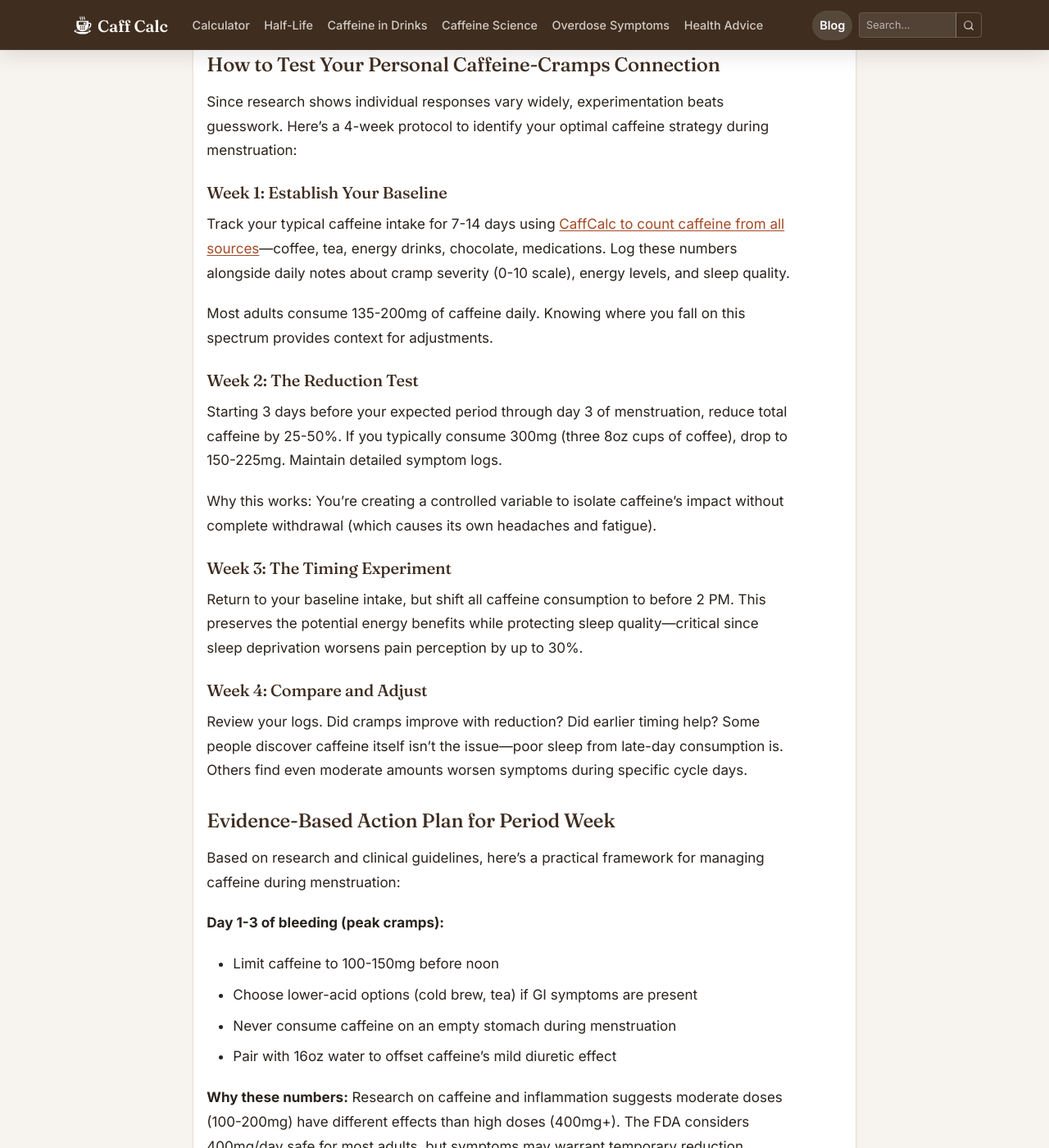
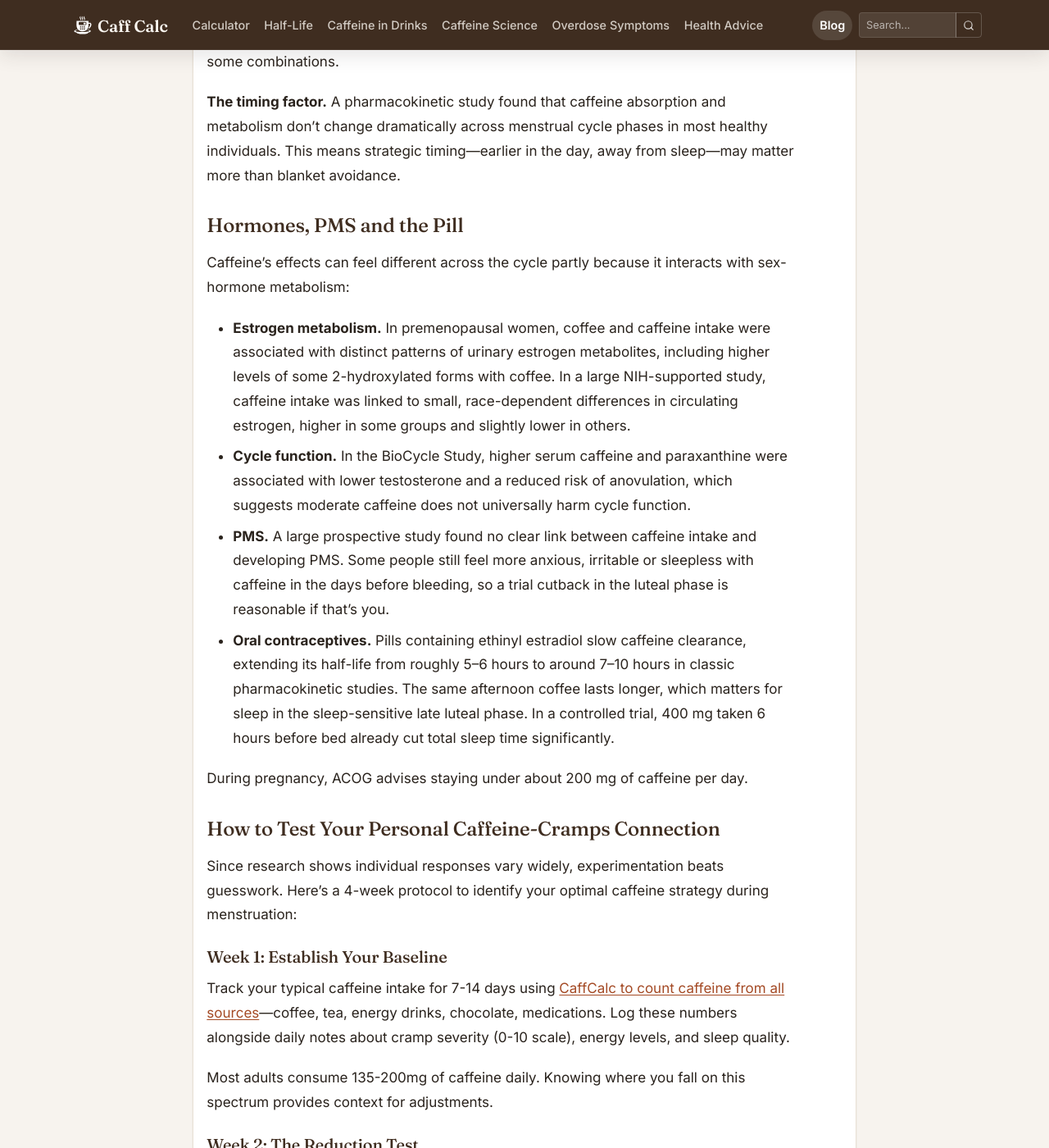
Before and after one commit to IUshakovsky/caff-calc, a Jekyll site: the page built from _posts/2025-11-20-caffeine-menstrual-cramps-relief-risk.md, in a window 1280 px wide and 1400 px high, scrolled down 2214 px. Shown: the whole window at 82% size. Built offline with Jekyll 4.4.1, drawn with Linux system fonts in a browser that asks for light colours; comment, search, counter and statistics services are not loaded; some of the changed text lies outside the part shown.

Commit message:
oct 1.2: merge menstrual cluster into caffeine-menstrual-cramps-relief-risk
Moves hormone metabolism, BioCycle, PMS, oral-contraceptive clearance
and the soda/dysmenorrhea study from caffeine-period-menstrual-cycle,
with sources, and redirects its URLs.

Co-Authored-By: Claude Opus 5.5 <noreply@anthropic.com>

```diff
--- a/_posts/2025-11-20-caffeine-menstrual-cramps-relief-risk.md
+++ b/_posts/2025-11-20-caffeine-menstrual-cramps-relief-risk.md
@@ -2,12 +2,16 @@
 layout: post
 title: "Caffeine and Menstrual Cramps: Relief or Risk?"
 date: 2025-11-20 03:00:00 +0000
-tags: [caffeine, menstrual health, cramps, PMS, health science]
+last_modified_at: 2026-10-13
+tags: [caffeine, menstrual health, cramps, PMS, health science, caffeine and period, menstrual cycle, caffeine intake, women's health]
 excerpt: "Does caffeine worsen menstrual cramps or could it offer relief? This science-backed guide weighs the evidence, explains mechanisms, and gives practical tips for managing period pain with caffeine in mind."
 image: "/assets/images/blog/caffeine-menstrual-cramps-relief-or-risk.jpg"
-redirect_from: /2025/11/20/caffeine-menstrual-cramps-relief-risk/
-drinks: [green-tea, starbucks-cold-brew]
-related_posts: [caffeine-period-menstrual-cycle, caffeine-migraine-triggers, caffeine-hormones-response, caffeine-menopause-managing-symptoms]
+redirect_from:
+  - /2025/11/20/caffeine-menstrual-cramps-relief-risk/
+  - /blog/caffeine-period-menstrual-cycle/
+  - /2026/03/04/caffeine-period-menstrual-cycle/
+drinks: [green-tea, starbucks-cold-brew, latte, decaf-coffee]
+related_posts: [caffeine-migraine-triggers, caffeine-hormones-response, caffeine-menopause-managing-symptoms]
 ---
 
 
@@ -29,6 +33,8 @@ A large-scale study published in the American Journal of Epidemiology found asso
 
 **Vascular constriction.** Caffeine narrows blood vessels, including those supplying the uterus. For some people, this vasoconstriction may intensify cramping or create a sensation of heaviness during menstruation.
 
+**Soda may matter more than coffee.** A 2019 cross-sectional study of young women in Shanghai found that frequent coffee, tea and especially sugary soda drinking were associated with more dysmenorrhea, while other observational studies find no strong link. Sugar, carbonation or other additives could be part of the soda signal; the design can't show cause and effect.
+
 **Sleep disruption cascade.** Poor sleep amplifies pain perception. Studies show caffeine consumed even 12 hours before bed can reduce total sleep time and disrupt sleep architecture—a problem when fatigue already accompanies your period.
 
 ### The Case For Strategic Caffeine Use
@@ -40,6 +46,17 @@ Menstrual symptoms extend beyond cramps: fatigue, brain fog, mood shifts, and he
 **Headache relief synergy.** Caffeine appears as an ingredient in several over-the-counter pain relievers for menstrual cramps and headaches. While caffeine alone isn't a treatment, research suggests it may enhance the effectiveness of NSAIDs by 40% in some combinations.
 
 **The timing factor.** A pharmacokinetic study found that caffeine absorption and metabolism don't change dramatically across menstrual cycle phases in most healthy individuals. This means strategic timing—earlier in the day, away from sleep—may matter more than blanket avoidance.
+
+## Hormones, PMS and the Pill
+
+Caffeine's effects can feel different across the cycle partly because it interacts with sex-hormone metabolism:
+
+- **Estrogen metabolism.** In premenopausal women, coffee and caffeine intake were associated with distinct patterns of urinary estrogen metabolites, including higher levels of some 2-hydroxylated forms with coffee. In a large NIH-supported study, caffeine intake was linked to small, race-dependent differences in circulating estrogen, higher in some groups and slightly lower in others.
+- **Cycle function.** In the BioCycle Study, higher serum caffeine and paraxanthine were associated with lower testosterone and a reduced risk of anovulation, which suggests moderate caffeine does not universally harm cycle function.
+- **PMS.** A large prospective study found no clear link between caffeine intake and developing PMS. Some people still feel more anxious, irritable or sleepless with caffeine in the days before bleeding, so a trial cutback in the luteal phase is reasonable if that's you.
+- **Oral contraceptives.** Pills containing ethinyl estradiol slow caffeine clearance, extending its half-life from roughly 5–6 hours to around 7–10 hours in classic pharmacokinetic studies. The same afternoon coffee lasts longer, which matters for sleep in the sleep-sensitive late luteal phase. In a controlled trial, 400 mg taken 6 hours before bed already cut total sleep time significantly.
+
+During pregnancy, ACOG advises staying under about 200 mg of caffeine per day.
 
 ## How to Test Your Personal Caffeine-Cramps Connection
 
@@ -116,7 +133,13 @@ Not necessarily. If moderate caffeine (100-200mg) consumed before noon helps wit
 Caffeine appears in some OTC pain relievers because it may enhance NSAID effectiveness by up to 40% in certain formulations. However, combining separate caffeine sources (like coffee) with these medications can lead to excessive total caffeine intake (600mg+), potentially causing jitteriness, anxiety, or GI upset. If using caffeinated pain relievers, account for this in your daily total using CaffCalc.
 
 **Q: Does caffeine affect hormones or make PMS worse?**
-Emerging research from the BioCycle Study examined serum caffeine metabolites in relation to reproductive hormones, suggesting potential associations. However, definitive causal links between moderate caffeine and hormone disruption remain unclear. Some people report worsened PMS-related anxiety or irritability with caffeine, while others notice no effect. If you experience mood symptoms, try reducing caffeine during the luteal phase (days 15-28 of cycle) to assess impact.
+Emerging research from the BioCycle Study examined serum caffeine metabolites in relation to reproductive hormones, suggesting potential associations. However, definitive causal links between moderate caffeine and hormone disruption remain unclear, and a large prospective study found no clear link between caffeine intake and developing PMS. Some people report worsened PMS-related anxiety or irritability with caffeine, while others notice no effect. If you experience mood symptoms, try reducing caffeine during the luteal phase (days 15-28 of cycle) to assess impact.
+
+**Q: I'm on the pill. Should I drink less coffee?**
+Possibly. Oral contraceptives slow caffeine clearance and extend its half-life, so late-day coffee can affect sleep or jitters more than you expect. Try moving your last dose earlier and trimming its size before cutting it out entirely.
+
+**Q: Why do my cramps feel worse after soda but not coffee?**
+Some studies have associated sugary caffeinated sodas with more severe period pain, while the signal for coffee alone is smaller or inconsistent. Try swapping soda for water or tea during your luteal phase and see whether your pain scores change.
 
 **Q: What's the maximum safe caffeine intake during menstruation?**
 The FDA's general guideline of 400mg/day for healthy adults still applies, but individual tolerance may decrease during menstruation due to sleep disruption, inflammation, and pain sensitivity. Most research suggesting menstrual symptom associations involves intake above 300mg daily. A conservative approach: limit to 150-200mg during peak symptom days, consumed before 2 PM.
@@ -147,6 +170,15 @@ Scientific sources supporting this article:
 - [Verywell Health: Soda Intake and Menstrual Cramps Research Summary](https://www.verywellhealth.com/soda-period-cramps-study-8716764)
 - [People: Caffeine Disrupts Sleep Even 12 Hours Later](https://people.com/caffeine-can-disrupt-sleep-even-12-hours-later-study-8765984)
 - [Mayo Clinic: Menstrual Cramps - Diagnosis and Treatment](https://www.mayoclinic.org/diseases-conditions/menstrual-cramps/diagnosis-treatment/drc-20374944)
+- [BMJ Open (2019): Coffee, Tea, Soda, and Dysmenorrhea — Shanghai Cross-Sectional Study](https://pmc.ncbi.nlm.nih.gov/articles/PMC6500245/)
+- [Am J Clin Nutr (2015): Caffeine, Coffee, and Urinary Estrogens in Premenopausal Women](https://pubmed.ncbi.nlm.nih.gov/26063478/)
+- [NIH IRP (2012): Caffeine Consumption Linked to Estrogen Changes](https://irp.nih.gov/news-and-events/in-the-news/nih-study-shows-caffeine-consumption-linked-to-estrogen-changes)
+- [Am J Clin Nutr (2016): Prospective Study of Caffeine and PMS](https://pmc.ncbi.nlm.nih.gov/articles/PMC4962155/)
+- [J Lab Clin Med (1980): Impaired Elimination of Caffeine by Oral Contraceptives](https://pubmed.ncbi.nlm.nih.gov/7359014/)
+- [Eur J Clin Pharmacol (1995): Influence of Ethinylestradiol on Caffeine Elimination](https://pubmed.ncbi.nlm.nih.gov/7589032/)
+- [J Clin Sleep Med (2013): Caffeine Effects on Sleep Taken 0, 3, or 6 Hours Before Bed](https://pubmed.ncbi.nlm.nih.gov/24235903/)
+- [ACOG: How Much Coffee Can I Drink While Pregnant?](https://www.acog.org/womens-health/experts-and-stories/ask-acog/how-much-coffee-can-i-drink-while-pregnant)
+- [Mayo Clinic: Premenstrual Syndrome — Diagnosis & Treatment](https://www.mayoclinic.org/diseases-conditions/premenstrual-syndrome/diagnosis-treatment/drc-20376787)
 
 ---
 
```
Also changed, not shown: _posts/2025-11-25-caffeine-pregnancy-guidelines.md (+1 -1 lines), _posts/2026-02-16-caffeine-menopause-managing-symptoms.md (+1 -1 lines), _posts/2026-03-04-caffeine-period-menstrual-cycle.md (deleted, +0 -164 lines).
